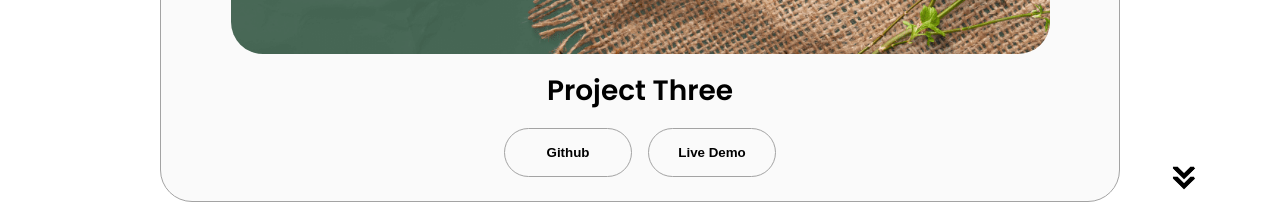
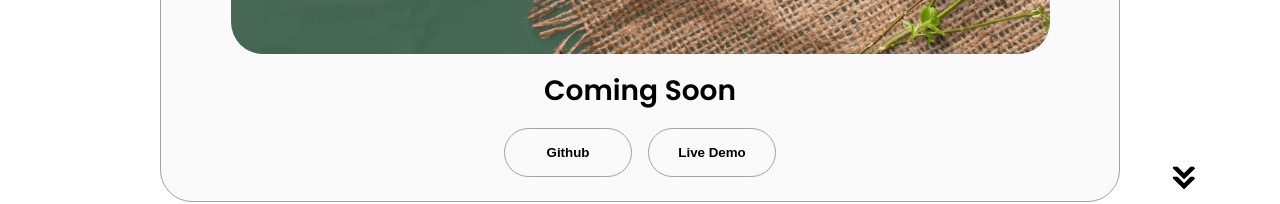
Before and after one commit to Srujan62/My-Portfolio, a plain HTML site: page index.html in a window 1280 px wide. Shown: the part 3867-4071 px from the top of the page. Drawn offline with Linux system fonts and the light colour scheme.

Commit message:
changed code

```diff
--- a/index.html
+++ b/index.html
@@ -303,7 +303,7 @@
                 class="project-img"
               />
             </div>
-            <h2 class="experience-sub-title project-title">Project Three</h2>
+            <h2 class="experience-sub-title project-title">Coming Soon</h2>
             <div class="btn-container">
               <button
                 class="btn btn-color-2 project-btn"
```
